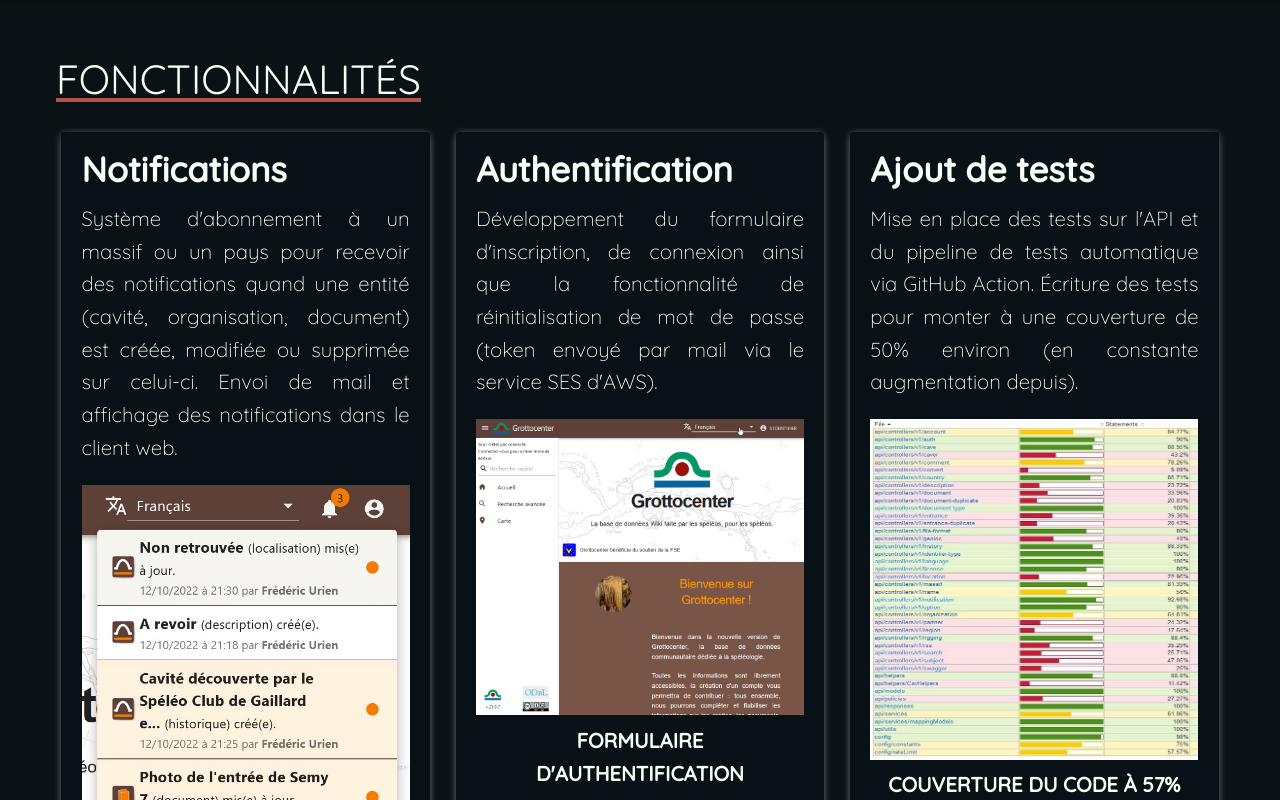
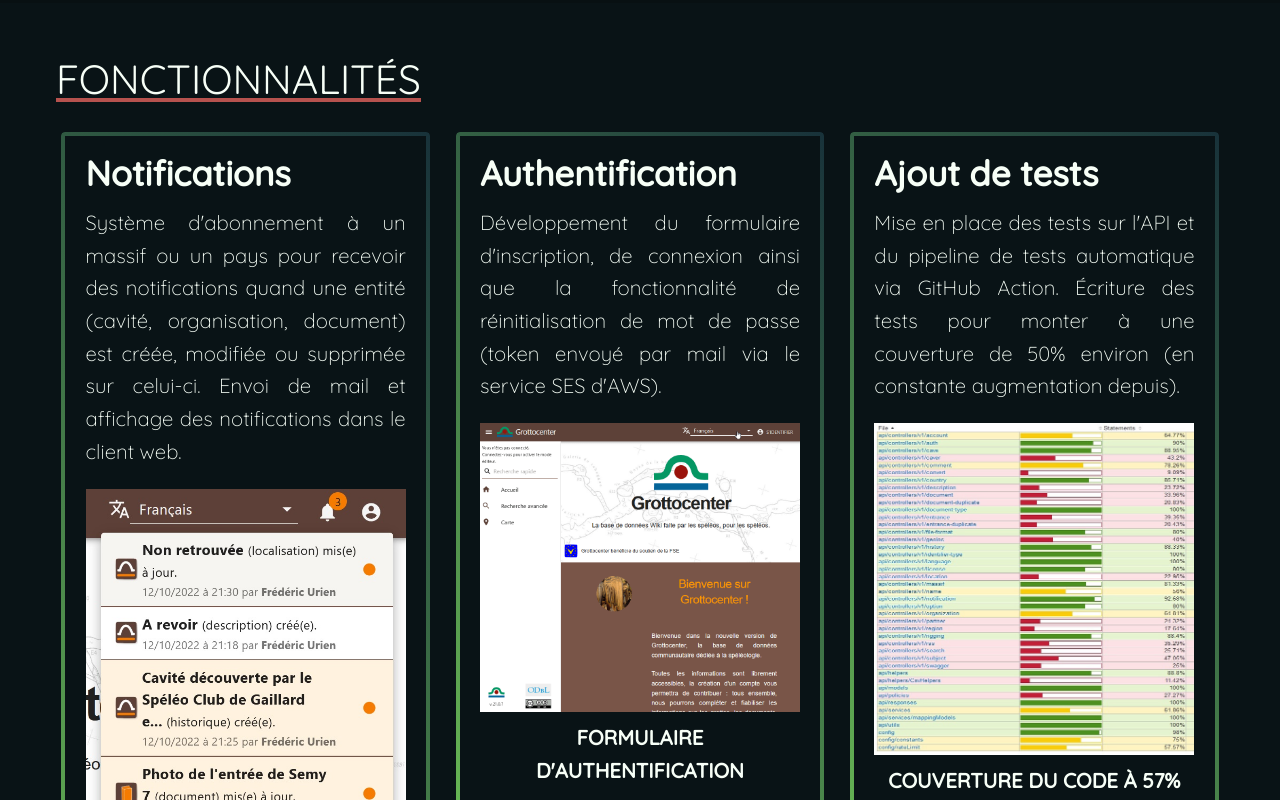
Before and after one commit to Clm-Roig/clm-roig.github.io, a Vue app: page /projects/grottocenter in a window 1280 px wide. Shown: the part 920-1720 px from the top of the page. Built offline with nearby package versions, Linux system fonts and the light colour scheme; a web font is replaced by a local one.

Commit message:
add Card component

```diff
--- a/src/assets/styles/variables.scss
+++ b/src/assets/styles/variables.scss
@@ -13,3 +13,4 @@ $border-radius: 4px;
 $sidebar-width: 28px;
 
 $default-transition-duration: 0.3s;
+$card-gap: 1rem;
--- /dev/null
+++ b/src/components/Card.vue
@@ -0,0 +1,54 @@
+<script setup lang="ts">
+defineProps<{
+  title?: string;
+}>();
+</script>
+
+<template>
+  <div class="card">
+    <div class="card__content">
+      <h3 v-if="title">{{ title }}</h3>
+      <slot></slot>
+    </div>
+  </div>
+</template>
+
+<style scoped lang="scss">
+.card {
+  border-radius: $border-radius;
+  height: fit-content;
+  overflow: hidden;
+  padding: 4px;
+  transition: all $default-transition-duration;
+  z-index: 1;
+  &__content {
+    background: $black;
+    padding: 1rem;
+    z-index: 1;
+  }
+  &:hover {
+    background: rgba($black, 1);
+    box-shadow: 0 3px 15px rgba($white, 0.3), 0 0px 6px rgba($white, 0.35);
+    scale: 1.01;
+  }
+
+  &::before {
+    background: linear-gradient(
+      45deg,
+      $primary-color 0%,
+      lighten($black, 10%) 100%
+    );
+    background-size: cover;
+    background-position-x: 0;
+    border-radius: inherit;
+    content: "";
+    height: 100%;
+    left: 0;
+    position: absolute;
+    top: 0;
+    transition: all $default-transition-duration;
+    width: 100%;
+    z-index: 0;
+  }
+}
+</style>
--- a/src/components/ProjectItem.vue
+++ b/src/components/ProjectItem.vue
@@ -1,4 +1,6 @@
 <script setup lang="ts">
+import Card from "./Card.vue";
+
 defineProps<{
   builtWith: string;
   description: string;
@@ -11,7 +13,9 @@ defineProps<{
 </script>
 
 <template>
-  <li class="project" :class="rightImg ? 'project--right' : ''">
+  <li>
+    <Card>
+      <div class="project" :class="rightImg ? 'project--right' : ''">
         <img
           v-if="!rightImg"
           :src="imgPath"
@@ -20,11 +24,8 @@ defineProps<{
         <div class="project__text">
           <div class="project__text-header">
             <h3 class="project__title">{{ title }}</h3>
-        <router-link
-          v-if="internalSlug"
-          :to="'/projects/' + internalSlug"
-          class="link link--fancy project__more-info"
-          >{{ $t("projects.more-info") }}
+            <router-link v-if="internalSlug" :to="'/projects/' + internalSlug">
+              <button>{{ $t("projects.more-info") }}</button>
             </router-link>
           </div>
           <p class="project__description">
@@ -48,35 +49,34 @@ defineProps<{
           :src="imgPath"
           class="project__img project__img--right"
         />
+      </div>
+    </Card>
   </li>
 </template>
 
 <style scoped lang="scss">
-$breakpoint: 1000px;
+$breakpoint: 820px;
 
 .project {
+  display: flex;
   align-items: center;
-  display: flex;
-  flex-wrap: wrap;
-  gap: 1rem;
   transition: all $default-transition-duration;
-  &:hover {
-    background-color: $black;
-    box-shadow: inset 0 0 0 4px $primary-color, inset 0 0 0 8px $white;
-  }
   &__text-header {
     align-items: flex-start;
     display: flex;
     gap: 0.5rem;
     margin-bottom: 16px;
   }
+  &__title {
+    width: fit-content;
+  }
   &__more-info {
     font-size: 0.8rem;
   }
   &__text {
     display: flex;
+    flex-direction: column;
     flex: 8;
-    flex-direction: column;
     min-width: 300px;
     padding: 16px 1rem;
     @media screen and (max-width: $breakpoint) {
@@ -94,35 +94,22 @@ $breakpoint: 1000px;
   }
 
   &__img {
-    flex-basis: 400px;
+    border-radius: $border-radius;
+    flex: 2;
+    max-height: 400px;
     object-fit: contain;
-    max-height: 400px;
-    width: 100%;
     transition: all 0.5s ease-in-out;
     z-index: 2;
     &--right {
       object-position: right;
-      &:hover {
-        transform: translateX(-100px);
-      }
     }
     &--left {
       object-position: left;
-      &:hover {
-        transform: translateX(100px);
     }
-    }
-    &:hover {
-      scale: 1.5;
-      cursor: zoom-in;
-    }
+
     @media screen and (max-width: $breakpoint) {
       object-position: center;
-      margin-top: 16px;
-      &:hover {
-        scale: 1.2;
-        transform: inherit;
-      }
+      margin-bottom: $card-gap;
     }
   }
   @media screen and (max-width: $breakpoint) {
--- a/src/views/ProjectsView.vue
+++ b/src/views/ProjectsView.vue
@@ -34,6 +34,7 @@ $breakpoint: 1000px;
 .projects {
   display: flex;
   flex-direction: column;
+  gap: $card-gap;
   padding-left: 0;
 }
 </style>
--- a/src/views/projects/GrottocenterView.vue
+++ b/src/views/projects/GrottocenterView.vue
@@ -4,6 +4,7 @@ import Section from "../../components/Section.vue";
 import BackToProjects from "../../components/BackToProjects.vue";
 import { AVAILABLE_PROJECTS, getImage } from "../../utils/getImage";
 import Image from "../../components/Image.vue";
+import Card from "../../components/Card.vue";
 const { grottocenter } = projects;
 
 const getGrottocenterImage = (imageName: string, extension?: string) =>
@@ -43,42 +44,33 @@ const getGrottocenterImage = (imageName: string, extension?: string) =>
   <Section>
     <h2>{{ $t("features") }}</h2>
     <div class="cards">
-      <div class="card">
-        <h3>{{ $t("notifications") }}</h3>
-        <div class="content">
-          <div class="content__text">
+      <Card :title="$t('notifications')" class="card">
+        <div class="text card__text">
           {{ $t("projects.grottocenter.details.notifications") }}
         </div>
         <Image :image="getGrottocenterImage('notifications')" />
-        </div>
-      </div>
+      </Card>
 
-      <div class="card">
-        <h3>{{ $t("authentication") }}</h3>
-        <div class="content">
-          <div class="content__text">
+      <Card :title="$t('authentication')" class="card">
+        <div class="text card__text">
           {{ $t("projects.grottocenter.details.auth") }}
         </div>
         <Image :image="getGrottocenterImage('auth', 'gif')" />
-        </div>
-      </div>
+      </Card>
 
-      <div class="card">
-        <h3>{{ $t("test-setup") }}</h3>
-        <div class="content">
-          <div class="content__text">
+      <Card :title="$t('test-setup')" class="card">
+        <div class="text card__text">
           {{ $t("projects.grottocenter.details.test-setup") }}
         </div>
         <Image :image="getGrottocenterImage('code-coverage')" />
-        </div>
-      </div>
+      </Card>
     </div>
   </Section>
 
   <Section dark-bg>
     <h2>{{ $t("technical-overview") }}</h2>
     <div class="content">
-      <div class="content__text">
+      <div>
         <!-- eslint-disable-next-line vue/no-v-html -->
         <p v-html="$t('projects.grottocenter.details.client-tech')"></p>
         <!-- eslint-disable-next-line vue/no-v-html -->
@@ -93,36 +85,30 @@ const getGrottocenterImage = (imageName: string, extension?: string) =>
 <style scoped lang="scss">
 @import "../../assets/styles/components/project-view.scss";
 
-$card-gap: 1rem;
+.text {
+  text-align: justify;
+}
 .cards {
   display: flex;
   flex-wrap: wrap;
   gap: $card-gap;
   justify-content: space-evenly;
 }
+
 .card {
-  background: rgba($black, 0.5);
-  border-radius: $border-radius;
-  box-shadow: 0 5px 10px rgba(255, 255, 255, 0.19),
-    0 0px 6px rgba(255, 255, 255, 0.23);
   flex-basis: calc(33.3333% - $card-gap);
   width: 650px;
-  height: fit-content;
-  padding: 1rem;
-  transition: all $default-transition-duration;
+  &__text {
+    margin-bottom: 1rem;
+  }
   @media screen and (max-width: 1200px) {
     flex-basis: calc(50% - $card-gap);
   }
   @media screen and (max-width: 720px) {
     flex-basis: calc(100% - $card-gap);
   }
-  &:hover {
-    background: rgba($black, 1);
-    box-shadow: 0 5px 30px rgba($primary-color, 0.3),
-      0 0px 12px rgba($primary-color, 0.35);
-    scale: 1.01;
 }
-}
+
 .content {
   &__img {
     max-width: 700px;
```
Lines whose indentation alone changed are shown as unchanged.
